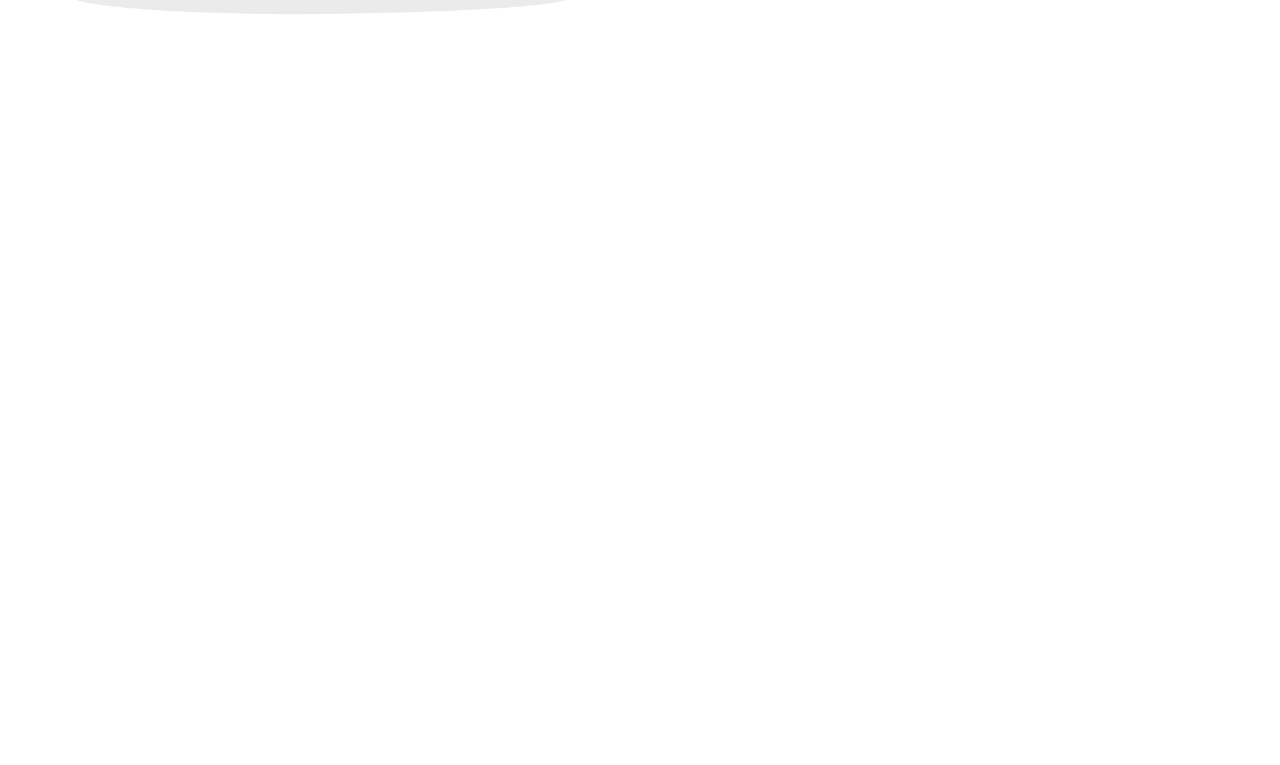
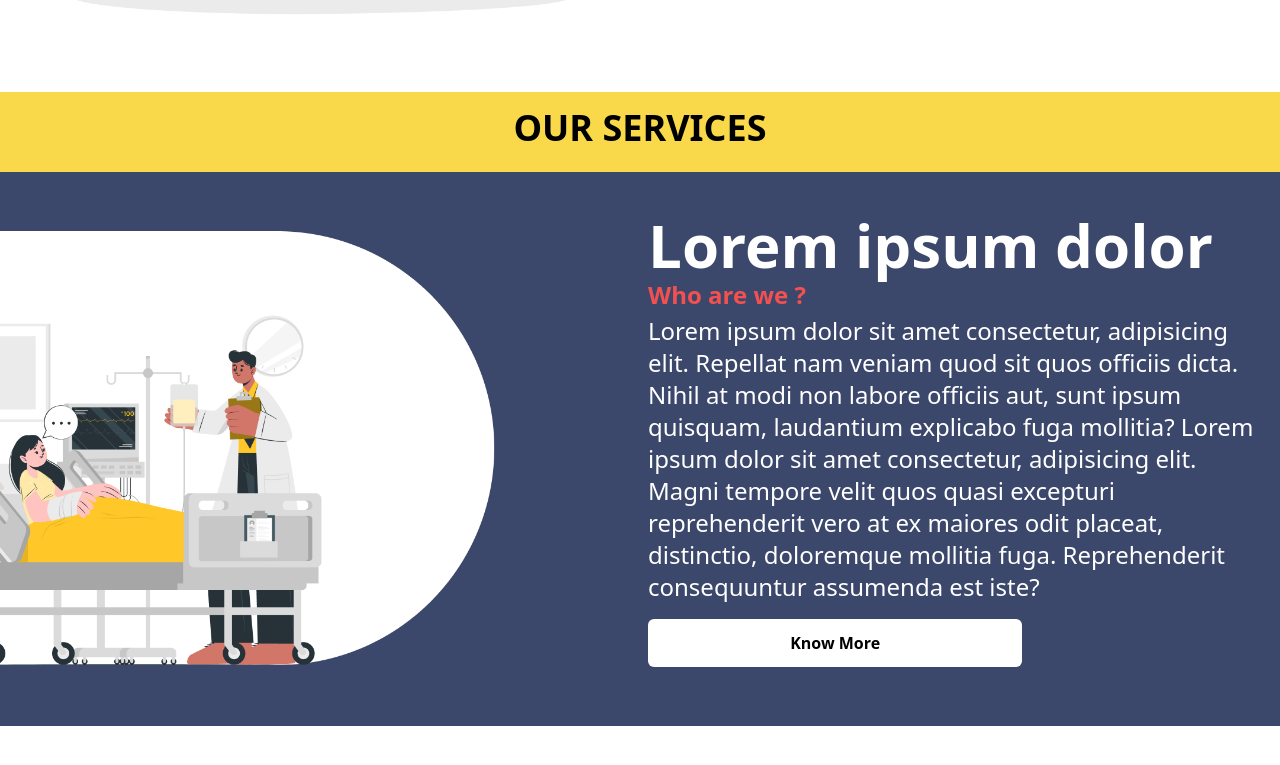
Before and after one commit to code-me-kuldeep/BloodManagement, a React (Create React App) app: page / in a window 1280 px wide. Shown: the part 457-1222 px from the top of the page. Before the commit the page ends 800 px from the top, so only its background shows below. Built offline with nearby package versions, Linux system fonts and the light colour scheme.

Commit message:
Services Commited

```diff
--- a/src/App.js
+++ b/src/App.js
@@ -1,3 +1,4 @@
+import About from "./components/About"
 import Hero from "./components/Hero"
 import Navbar from "./components/Navbar";
 
@@ -7,6 +8,7 @@ function App() {
       <>
         <Navbar/>
         <Hero/>
+        <About/>
       </>
     </div>
   );
--- /dev/null
+++ b/src/components/About.jsx
@@ -0,0 +1,25 @@
+import React from 'react'
+import simg from '../assets/Service.png'
+const About = () => {
+  return (
+    <div className='w-full h-full bg-midnight flex flex-col justify-between my-16'>
+        <div className='w-full h-[80px] bg-ochre'>
+            <h1 className='text-4xl font-bold text-center py-4 px-2'>OUR SERVICES</h1>
+        </div>
+        <div className='grid md:grid-cols-2 max-w-screen'>
+            <div>
+                <img className='w-[80%]' src={simg} alt="" />
+            </div>
+            <div className='flex flex-col justify-center md:items-start w-full px-2 py-8'>
+                <p className='text-6xl text-white md:text-6xl font-extrabold'>Lorem ipsum dolor</p>
+                <h1 className='py-1 text-2xl md:text-2xl font-semibold text-blood '>Who are we ?</h1>
+                <p className='text-2xl text-white'>Lorem ipsum dolor sit amet consectetur, adipisicing elit. Repellat nam veniam quod sit quos officiis dicta. Nihil at modi non labore officiis aut, sunt ipsum quisquam, laudantium explicabo fuga mollitia? Lorem ipsum dolor sit amet consectetur, adipisicing elit. Magni tempore velit quos quasi excepturi reprehenderit vero at ex maiores odit placeat, distinctio, doloremque mollitia fuga. Reprehenderit consequuntur assumenda est iste?</p>
+                <button className='bg-white border-0 hover:text-white  text-ivory py-3 px-6 sm:w-[60%] my-4'>Know More</button>
+            </div>
+
+        </div>
+    </div>
+  )
+}
+
+export default About
```
Also changed, not shown: src/assets/Service.png (added).
